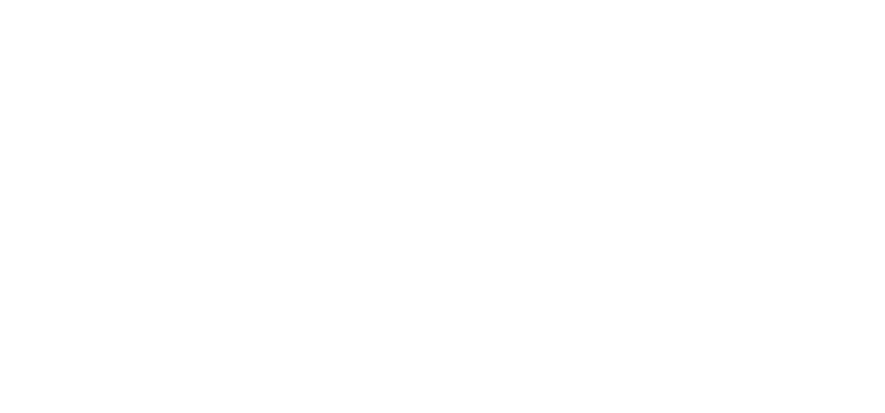
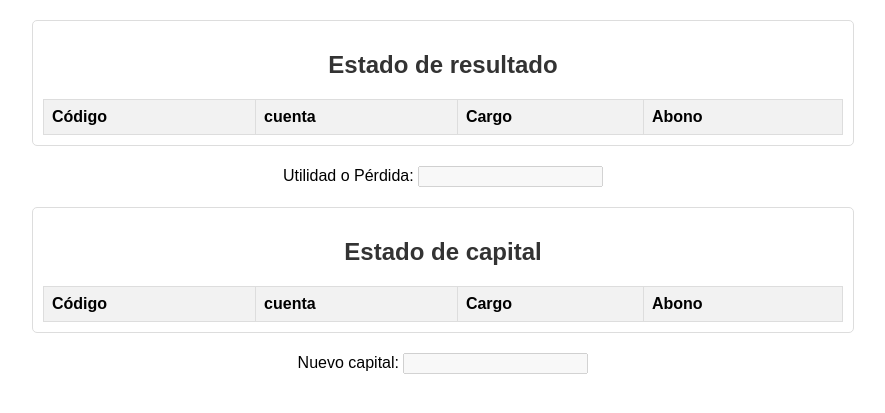
Before and after one commit to KikeHerrera/Sistema-Contable-Automatizado, a Django app: page /estados/ in a window 1280 px wide. Before the commit the part shown is empty. Shown: the top 413 px of the page, without its empty margins (197-1082 px from the left). Run offline with Django 5.2, Linux system fonts and the light colour scheme; a user stored in the database is signed in; lists and menus that the app fills with data are empty.

Commit message:
pantalla faltante

```diff
--- a/SistemaConta/templates/Inicio.html
+++ b/SistemaConta/templates/Inicio.html
@@ -14,7 +14,7 @@
                 <a href="transaccion">Registro de transaccion</a>
                 <a href="#">Balance de Comprobación</a>
                 <a href="manoObra">Mano de obra</a>
-                <a href="#">Estado de Resultado</a>
+                <a href="estados">Estado de Resultado</a>
                 <a href="#">Catalogo de cuentas</a>
                 <a href="#">Cierre contable</a>
             </div>
--- a/SistemaConta/templates/pantalla_estados.html
+++ b/SistemaConta/templates/pantalla_estados.html
@@ -0,0 +1,59 @@
+<!DOCTYPE html>
+<html lang="es">
+<head>
+    <meta charset="UTF-8">
+    <meta name="viewport" content="width=device-width, initial-scale=1.0">
+    <title>Tablas de Contenido</title>
+    <link rel="stylesheet" href="../static/css/pantalla_comprobacion.css">
+</head>
+<body>
+
+    <div class="table-container">
+        <h2>Estado de resultado</h2>
+        <table>
+            <thead>
+                <tr>
+                    <th>Código</th>
+                    <th>cuenta</th>
+                    <th>Cargo</th>
+                    <th>Abono</th>
+                </tr>
+            </thead>
+            <tbody>
+                <!-- Filas de datos aquí -->
+            </tbody>
+        </table>
+    </div>
+    <center>
+    <div class="saldo-container">
+        <label for="saldo" class="label">Utilidad o Pérdida:</label>
+        <input type="text" id="saldo" class="saldo"  disabled>
+    </div>
+    </center>
+
+    <div class="table-container">
+        <h2>Estado de capital</h2>
+        <table>
+            <thead>
+                <tr>
+                    <th>Código</th>
+                    <th>cuenta</th>
+                    <th>Cargo</th>
+                    <th>Abono</th>
+                </tr>
+            </thead>
+            <tbody>
+                <!-- Filas de datos aquí -->
+            </tbody>
+        </table>
+    </div>
+
+    <center>
+        <div class="saldo-container">
+            <label for="saldo" class="label">Nuevo capital:</label>
+            <input type="text" id="saldo" class="saldo"  disabled>
+        </div>
+        </center>
+
+</body>
+</html>
```
Also changed, not shown: db.sqlite3.
